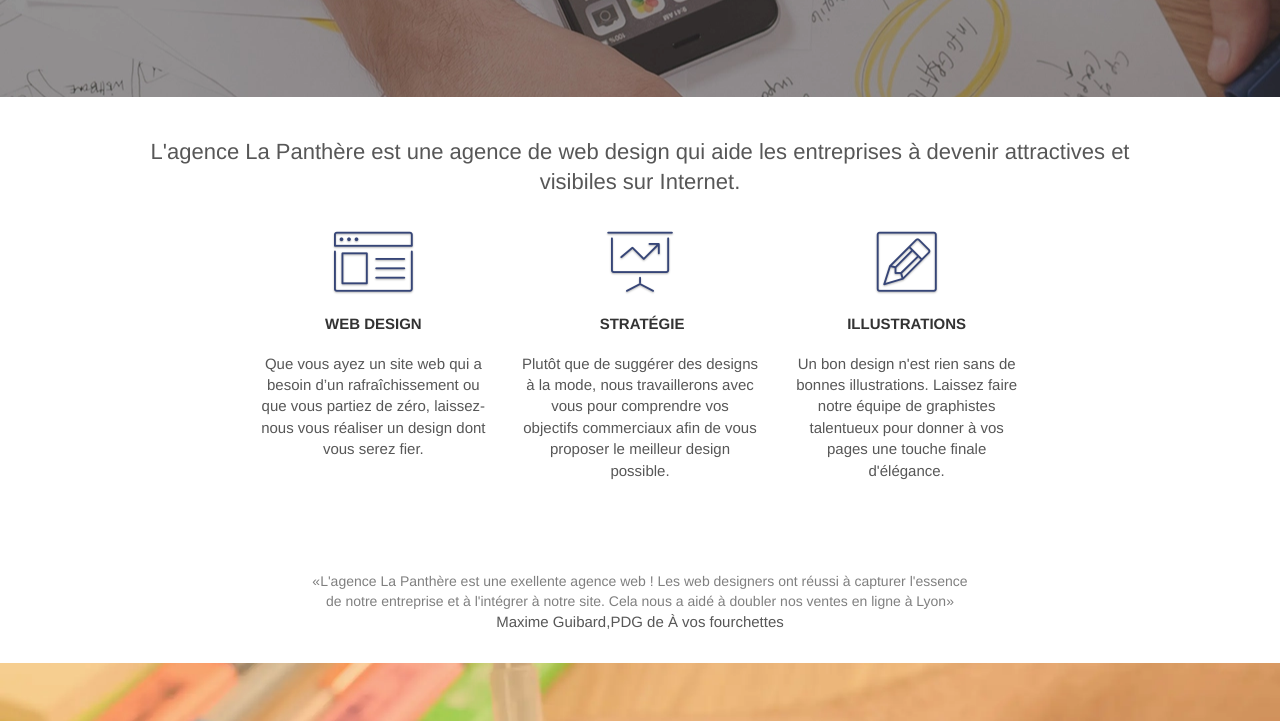
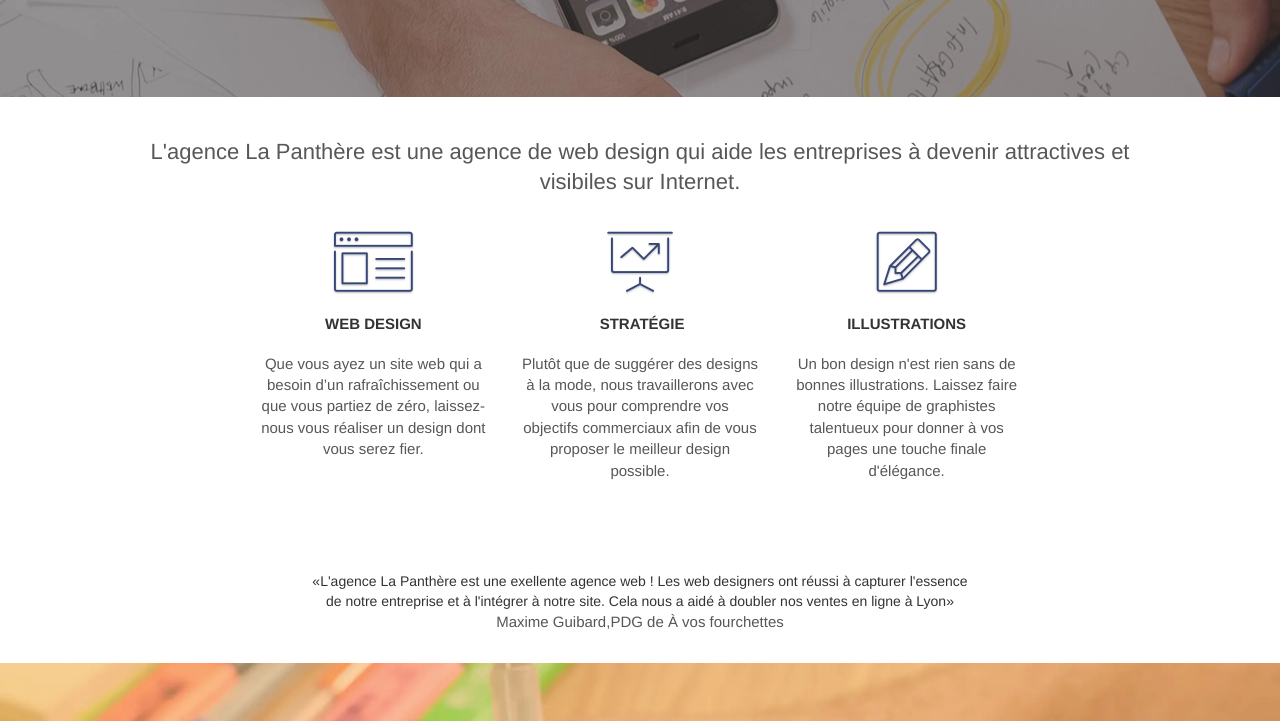
Before and after one commit to Cyber-laura/La-Panth-re, a plain HTML site: page index.html in a window 1280 px wide. Shown: the part 501-1222 px from the top of the page. Drawn offline with Linux system fonts and the light colour scheme.

Commit message:
CONTRASTE-v3

```diff
--- a/style.css
+++ b/style.css
@@ -198,8 +198,7 @@ a:hover {
     border-color: rgba(0, 0, 0, .3);
 }
 
-.d-bloc .panel,
-.l-bloc {
+.d-bloc .panel {
     color: rgba(0, 0, 0, .5);
 }
 
```
